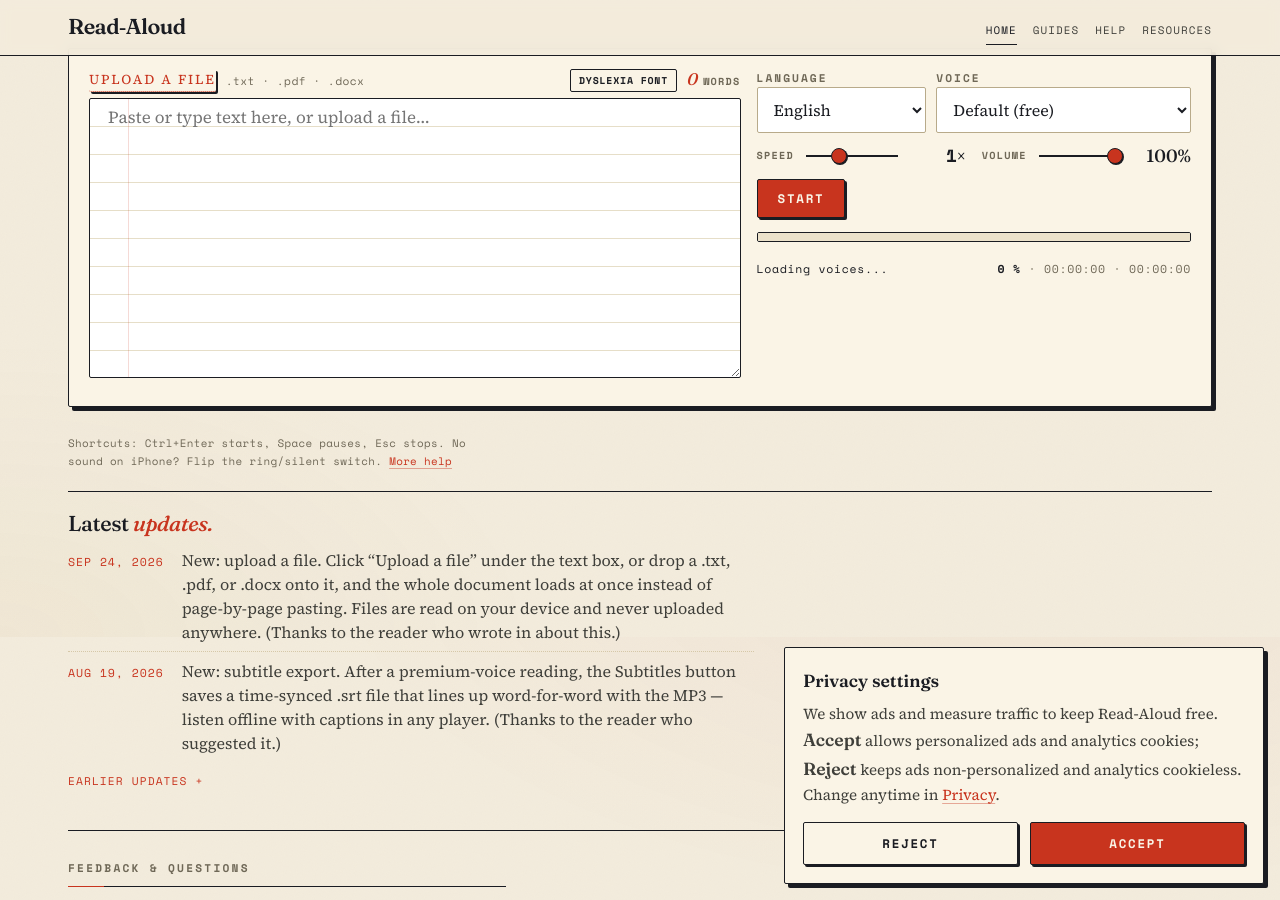
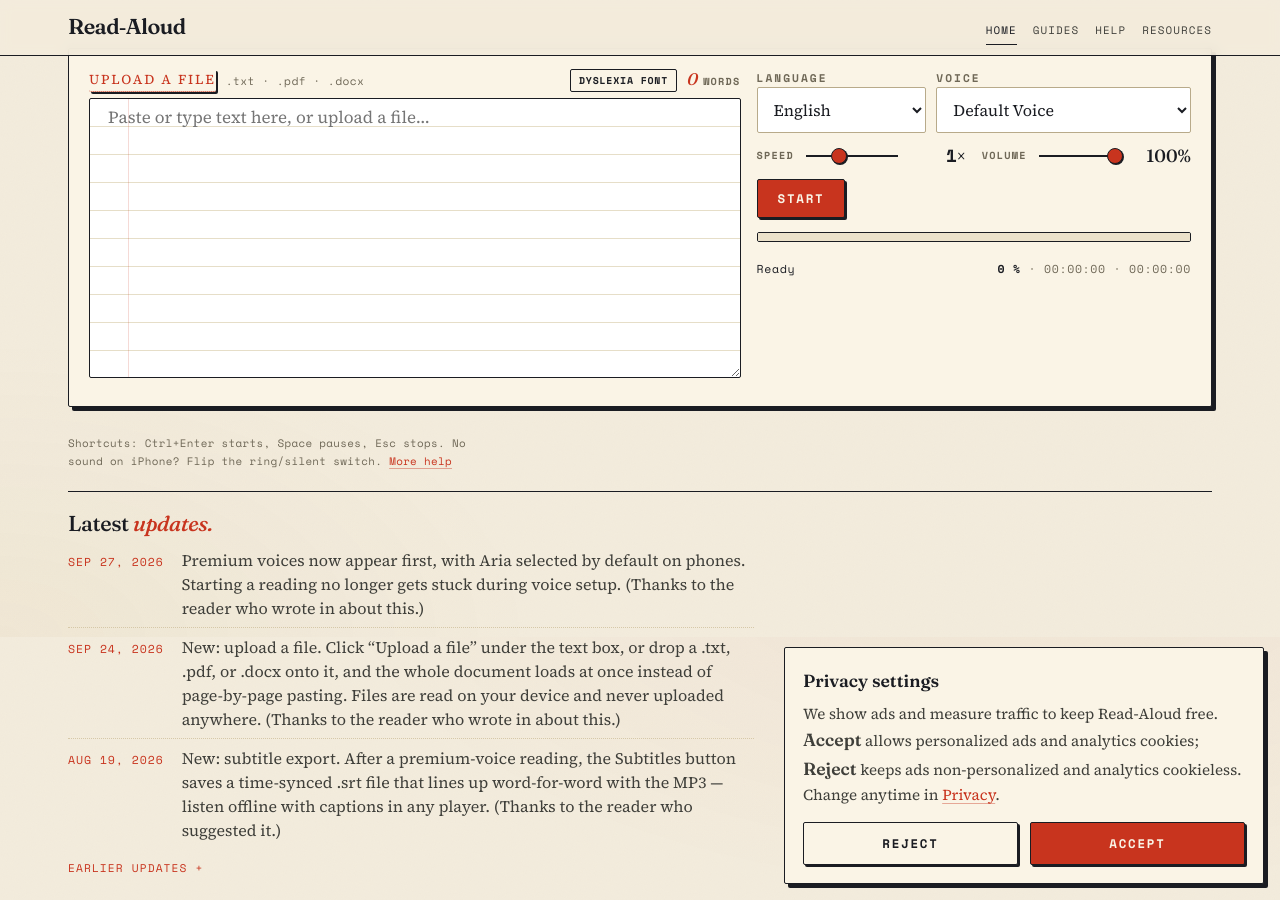
Before and after one commit to ndaly111/read-aloud, a Jekyll site: the page index.html, which Jekyll copies as it is, in a window 1280 px wide and 900 px high, scrolled down 263 px. Built offline with Jekyll 4.4.1, drawn with Linux system fonts in a browser that asks for light colours; some of the changed lines change nothing that is shown.

Commit message:
Fix mobile premium voice initialization

```diff
--- a/index.html
+++ b/index.html
@@ -70,7 +70,7 @@
             <div class="control-row">
               <label>Language <select id="lang"></select></label>
               <label>Voice
-                <select id="voice"><option value="-1">Default (free)</option></select>
+                <select id="voice"><option value="neural:en-US-AriaNeural">Aria (US) - Female</option></select>
               </label>
             </div>
 
@@ -117,6 +117,10 @@
 <section class="updates-strip" aria-labelledby="updates-heading">
   <h2 id="updates-heading" class="updates-heading">Latest <em>updates.</em></h2>
   <ul class="updates-list">
+    <li>
+      <span class="upd-date">Sep 27, 2026</span>
+      <span class="upd-text">Premium voices now appear first, with Aria selected by default on phones. Starting a reading no longer gets stuck during voice setup. (Thanks to the reader who wrote in about this.)</span>
+    </li>
     <li>
       <span class="upd-date">Sep 24, 2026</span>
       <span class="upd-text">New: upload a file. Click &ldquo;Upload a file&rdquo; under the text box, or drop a .txt, .pdf, or .docx onto it, and the whole document loads at once instead of page-by-page pasting. Files are read on your device and never uploaded anywhere. (Thanks to the reader who wrote in about this.)</span>
@@ -244,7 +248,7 @@
 </script>
 
 <!-- main logic -->
-<script src="readaloud.js?v=20260924b"></script>
+<script src="readaloud.js?v=20260927a"></script>
 
 <!-- feedback form submit (Cloudflare Worker -> email; Turnstile-verified) -->
 <script src="https://challenges.cloudflare.com/turnstile/v0/api.js" async defer></script>
--- a/readaloud.js
+++ b/readaloud.js
@@ -168,7 +168,10 @@
 let boundarySeen = false;
 let isPaused = false;
 let useNeuralTTS = true; // Prefer neural voices
-let apiAvailable = false;
+// Premium voices are the optimistic default. The background health check can
+// remove them if every endpoint is actually unreachable, but a slow browser
+// voice-discovery event must never make the page fall back to its placeholder.
+let apiAvailable = true;
 let downloadBlobs = []; // Collect MP3 chunks for download
 let keepAliveTimer = null; // Chrome speech synthesis keep-alive
 let currentVoiceIndex = '-1'; // Saved so keep-alive can restart stalled browser TTS
@@ -299,12 +302,13 @@
   window.addEventListener('resize', autoSize);
   window.addEventListener('keydown', handleShortcuts);
 
-  // Load browser voices, then show premium voices optimistically while
-  // the API check runs in the background. Render free tier can take 30-60s
-  // to cold-start, so we don't block the UI waiting for it.
+  // Show the premium default immediately. Browser voice discovery is flaky on
+  // iOS and must be supplemental rather than a gate in front of the reader.
   setStatus('Loading voices...');
+  populateVoiceSel();
+
+  // Add any device voices that arrive promptly, preserving the premium pick.
   await loadBrowserVoices();
-  apiAvailable = true; // optimistic — removed if background check fails
   populateVoiceSel();
 
   buildDisplay();
@@ -367,24 +371,36 @@
   browserVoices = speechSynthesis.getVoices();
   if (browserVoices.length) return;
 
-  // Kick iOS with a silent utterance
+  // Do not "kick" iOS with a silent utterance here. Mobile Safari can leave
+  // that utterance pending until a user gesture; the real reading then queues
+  // behind it and appears frozen, while init never replaces the HTML fallback
+  // option. Wait briefly for voiceschanged without putting speech in the queue.
   await new Promise((resolve) => {
-    const u = new SpeechSynthesisUtterance(' ');
-    u.volume = 0;
-    u.onend = resolve;
-    u.onerror = resolve;
-    speechSynthesis.speak(u);
-  });
-
-  // Wait for voiceschanged event
-  await new Promise((resolve) => {
-    const timeout = setTimeout(resolve, 2000);
-    speechSynthesis.onvoiceschanged = () => {
+    let settled = false;
+    const finish = () => {
+      if (settled) return;
+      settled = true;
       clearTimeout(timeout);
-      browserVoices = speechSynthesis.getVoices();
+      if (speechSynthesis.removeEventListener) {
+        speechSynthesis.removeEventListener('voiceschanged', onVoicesChanged);
+      } else if (speechSynthesis.onvoiceschanged === onVoicesChanged) {
+        speechSynthesis.onvoiceschanged = null;
+      }
       resolve();
     };
+    const onVoicesChanged = () => {
+      browserVoices = speechSynthesis.getVoices();
+      if (browserVoices.length) finish();
+    };
+    const timeout = setTimeout(finish, 1000);
+    if (speechSynthesis.addEventListener) {
+      speechSynthesis.addEventListener('voiceschanged', onVoicesChanged);
+    } else {
+      speechSynthesis.onvoiceschanged = onVoicesChanged;
+    }
   });
+
+  browserVoices = speechSynthesis.getVoices();
 }
 
 function populateVoiceSel() {
```
